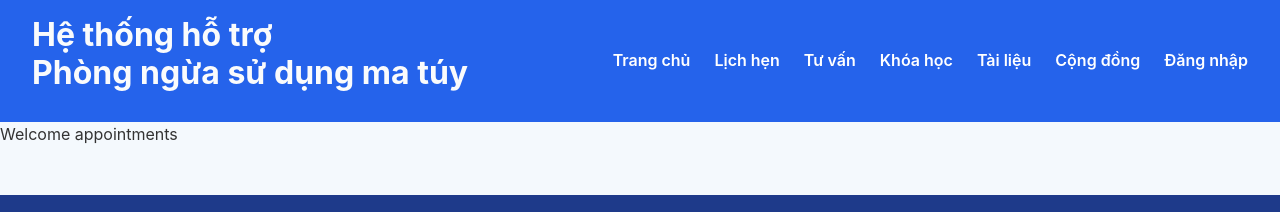
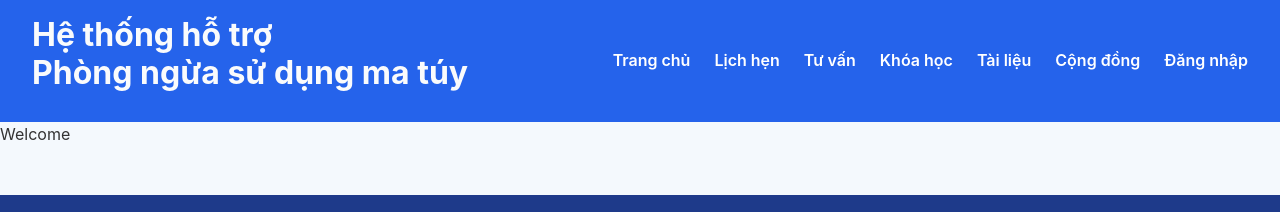
Before and after one commit to onthithuhanh/DrugUsePreventionSupportSystem_FE, a Next.js app: page /appointments in a window 1280 px wide. Shown: the top 212 px of the page. Built offline with nearby package versions, Linux system fonts and the light colour scheme.

Commit message:
update appointment

```diff
--- a/app/appointments/page.tsx
+++ b/app/appointments/page.tsx
@@ -2,6 +2,6 @@ import React from 'react'
 
 export default function Appointments() {
   return (
-    <div>Welcome appointments</div>
+    <div>Welcome </div>
   )
 }
```
